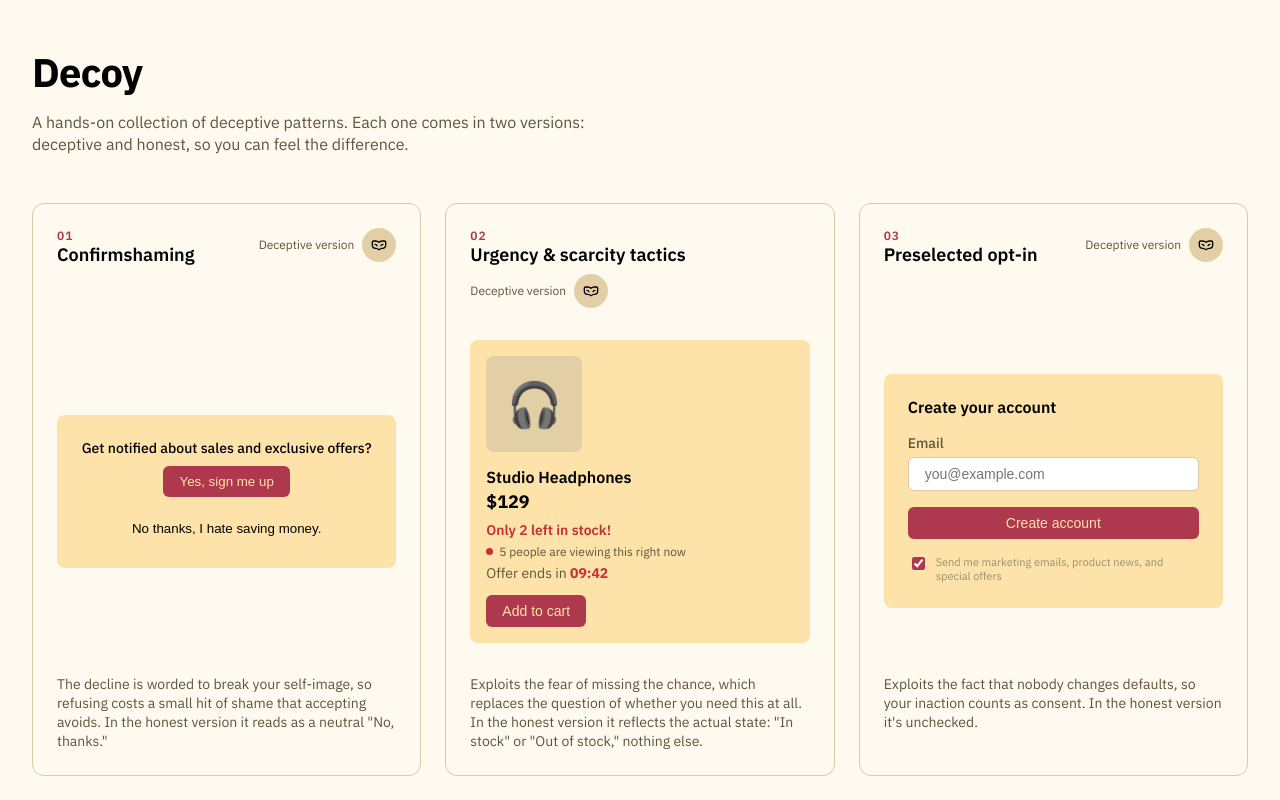
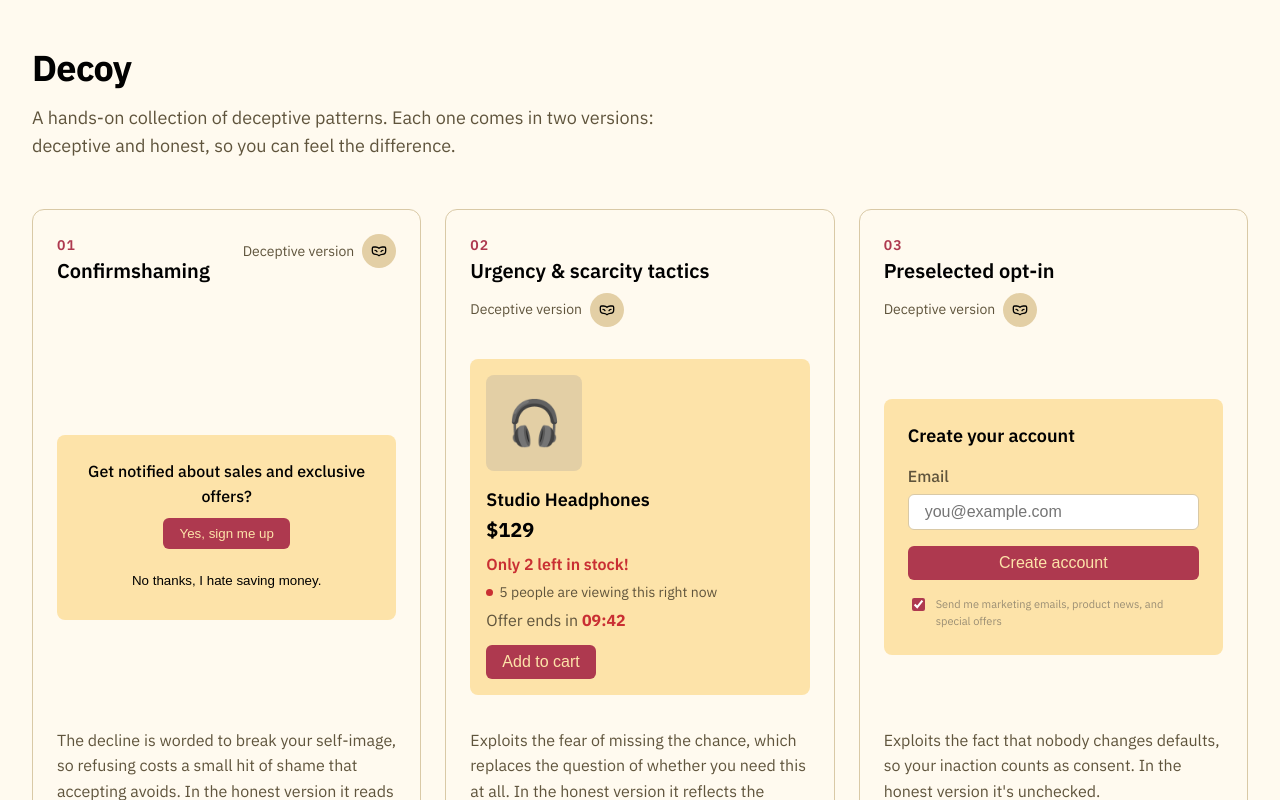
Before and after one commit to levelorbit/decoy, a React (Vite) app: page / in a window 1280 px wide. Shown: the top 800 px of the page. Built offline with nearby package versions, Linux system fonts and the light colour scheme.

Commit message:
Fix type scale with subtle hierarchy

```diff
--- a/src/App.module.css
+++ b/src/App.module.css
@@ -20,16 +20,13 @@
 }
 
 .title {
-  margin: 0;
-  font-size: var(--text-2xl);
+  font-size: var(--text-3xl);
   font-weight: 700;
-  line-height: var(--leading-tight);
+  line-height: var(--leading-display);
   letter-spacing: -0.02em;
-  color: var(--color-ink);
 }
 
 .tagline {
-  margin: 0;
   max-width: 60ch;
   font-size: var(--text-m);
   line-height: var(--leading-body);
--- a/src/index.css
+++ b/src/index.css
@@ -1,8 +1,8 @@
 @import url("https://fonts.googleapis.com/css2?family=IBM+Plex+Sans:wght@400;500;600;700&display=swap");
 
 :root {
-  --space-1: 0.25rem; /* 4px  */
-  --space-2: 0.5rem; /* 8px  */
+  --space-1: 0.25rem; /* 4px */
+  --space-2: 0.5rem; /* 8px */
   --space-3: 1rem; /* 16px */
   --space-4: 1.5rem; /* 24px */
   --space-5: 2rem; /* 32px */
@@ -17,15 +17,17 @@
   --ease-out: cubic-bezier(0.23, 1, 0.32, 1);
   --ease-in-out: cubic-bezier(0.77, 0, 0.175, 1);
 
-  --text-xs: 0.75rem; /* 12px — badges, captions */
-  --text-s: 0.875rem; /* 14px — secondary/UI text */
-  --text-m: 1rem; /* 16px — body default */
-  --text-l: 1.125rem; /* 18px — card titles */
-  --text-xl: 1.5rem; /* 24px — section headings */
-  --text-2xl: 2.5rem; /* 40px — page title */
+  --text-xs: 0.875rem; /* 14px */
+  --text-s: 1rem; /* 16px */
+  --text-m: 1.125rem; /* 18px */
+  --text-l: 1.25rem; /* 20px */
+  --text-xl: 1.5rem; /* 24px */
+  --text-2xl: 1.75rem; /* 28px */
+  --text-3xl: 2.25rem; /* 36px */
 
-  --leading-body: 1.35; /* prose */
-  --leading-tight: 1.2; /* headings, short UI labels */
+  --leading-body: 1.6;
+  --leading-tight: 1.4;
+  --leading-display: 1.1;
 
   --color-bg: oklch(0.985 0.015 85.93);
   --color-surface: oklch(0.9235 0.0793 85.93);
@@ -49,6 +51,7 @@ body {
   margin: 0;
   font-family: "IBM Plex Sans", system-ui, sans-serif;
   font-size: 1rem;
+  font-weight: 400;
   line-height: var(--leading-body);
   text-rendering: optimizeLegibility;
   font-kerning: normal;
@@ -58,3 +61,65 @@ body {
   background-color: var(--color-bg);
   color: var(--color-ink);
 }
+
+h1,
+h2,
+h3,
+h4,
+h5,
+h6 {
+  margin: 0;
+  color: var(--color-ink);
+}
+
+h1 {
+  font-size: var(--text-3xl);
+  font-weight: 700;
+  line-height: var(--leading-display);
+}
+
+h2 {
+  font-size: var(--text-2xl);
+  font-weight: 700;
+  line-height: var(--leading-display);
+}
+
+h3 {
+  font-size: var(--text-xl);
+  font-weight: 600;
+  line-height: var(--leading-tight);
+}
+
+h4 {
+  font-size: var(--text-l);
+  font-weight: 600;
+  line-height: var(--leading-tight);
+}
+
+h5 {
+  font-size: var(--text-m);
+  font-weight: 600;
+  line-height: var(--leading-tight);
+}
+
+h6 {
+  font-size: var(--text-s);
+  font-weight: 600;
+  line-height: var(--leading-tight);
+}
+
+p {
+  margin: 0;
+}
+
+small,
+.text-caption {
+  font-size: var(--text-xs);
+  line-height: 1.4;
+}
+
+.text-lead {
+  font-size: var(--text-m);
+  font-weight: 400;
+  line-height: 1.5;
+}
```
